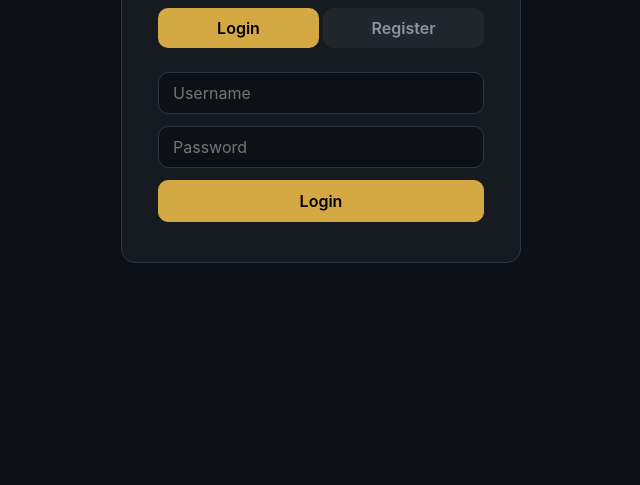
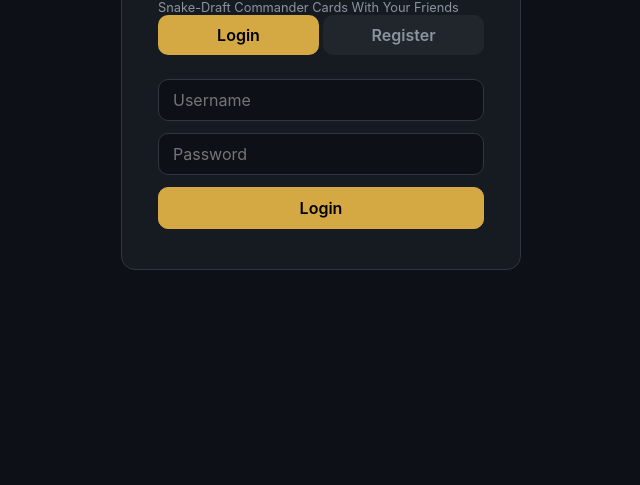
Before and after one commit to Tanner-Dudley/MTG-Fantasy-Draft, a plain HTML site: page frontend/index.html in a window 1280 px wide. Shown: the part 315-800 px from the top of the page, without its empty margins (319-959 px from the left). Drawn offline with Linux system fonts and the light colour scheme.

Commit message:
Add a tagline to the landing page

```diff
--- a/frontend/index.html
+++ b/frontend/index.html
@@ -15,6 +15,7 @@
   <div id="auth-screen" class="screen active">
     <div class="auth-card">
       <h1 class="logo">MTG Commander Draft</h1>
+      <p class="hint">Snake-Draft Commander Cards With Your Friends</p>
       <div class="tabs">
         <button class="tab active" onclick="switchAuthTab('login')">Login</button>
         <button class="tab" onclick="switchAuthTab('register')">Register</button>
```
